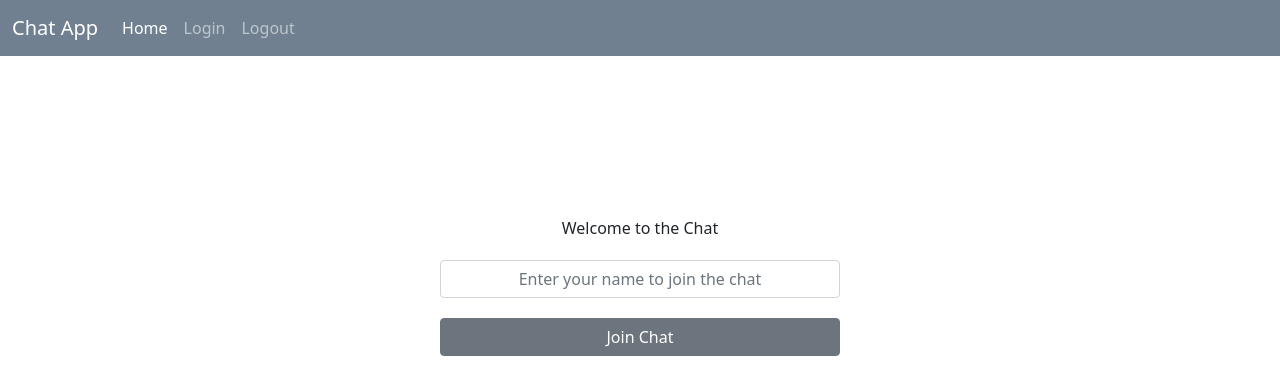
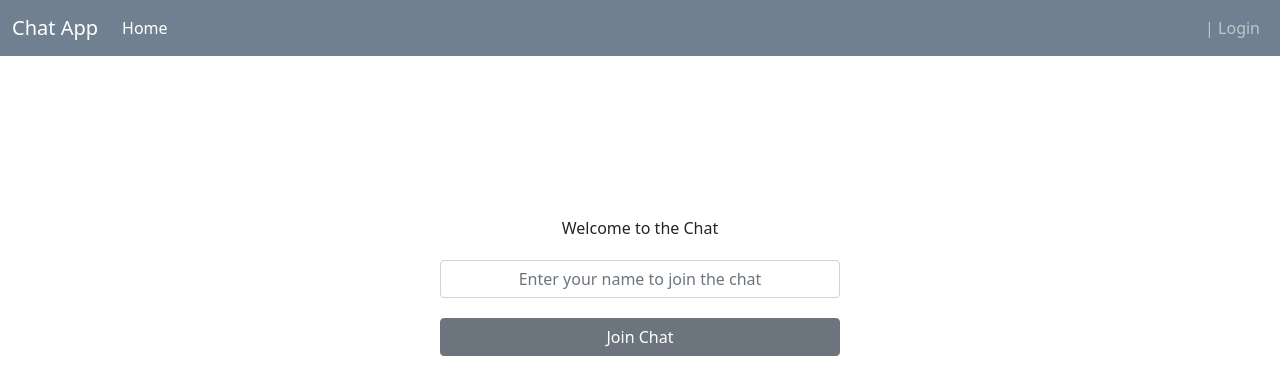
Before and after one commit to Milah3/ChatApp, a Flask app: page /login in a window 1280 px wide. Shown: the top 371 px of the page. Run offline with Flask 2, Linux system fonts and the light colour scheme.

Commit message:
fixed case name=='' @ login redirect. Stable version

```diff
--- a/website/main.py
+++ b/website/main.py
@@ -14,8 +14,10 @@ app.secret_key = "TryToGuessMe"
 @app.route("/login", methods=["POST", "GET"])
 def login():
     if request.method == 'POST':
-        print(request.form)
-        session[NAME_KEY]: request.form["name"]
+        # print(request.form)
+        session[NAME_KEY] = request.form["name"]
+        return redirect(url_for("home"))
+    elif request.method == 'GET' and NAME_KEY in session:
         return redirect(url_for("home"))
     return render_template("/login.html")
 
@@ -25,12 +27,16 @@ def login():
 def home():
     if NAME_KEY not in session:
         return redirect(url_for("login"))
+    elif session[NAME_KEY] == '':
+        session.pop(NAME_KEY, None)
+        return redirect(url_for("login"))
     name = session[NAME_KEY]
     return render_template("index.html")
 
 
 @app.route("/logout")
 def logout():
+    print(session, 'session:')
     session.pop(NAME_KEY, None)
     return render_template("/logout.html")
 
--- a/website/templates/base.html
+++ b/website/templates/base.html
@@ -21,18 +21,31 @@
                 aria-controls="navbarNavDropdown" aria-expanded="false" aria-label="Toggle navigation">
             <span class="navbar-toggler-icon"></span>
         </button>
-        <div class="collapse navbar-collapse" id="navbarNavDropdown">
+        <div class="collapse navbar-collapse" id="navbarNavDropdown" style="justify-content: space-between;">
             <ul class="navbar-nav">
                 <li class="nav-item">
                     <a class="nav-link active" aria-current="page" href="/home">Home</a>
                 </li>
+
+            </ul>
+
+            {% if session["name"] %}
+            <ul class="navbar-nav">
+            <span id="logStatus">
+                    <a class="nav-link" style="text-decoration: none; color: white;">Welcome, {{session["name"]}}</a>
+                </span>
                 <li class="nav-item">
-                    <a class="nav-link" href="/login">Login</a>
-                </li>
-                <li class="nav-item">
-                    <a class="nav-link" href="/logout">Logout</a>
+                    <a class="nav-link" href="/logout">| Logout</a>
                 </li>
             </ul>
+            {% else %}
+            <ul class="navbar-nav">
+                <li class="nav-item" style="text-decoration: none; color: white;">
+                    <a class="nav-link" href="/login">| Login</a>
+                </li>
+            </ul>
+
+            {% endif %}
         </div>
     </div>
 </nav>
--- a/website/templates/login.html
+++ b/website/templates/login.html
@@ -6,7 +6,7 @@
 <!--<h2 class=""> Please enter username </h2>-->
 
 <form class="col-md-8 mx-auto"
-      style="display: grid; gap:20px; margin-top: 20vh; max-width:50vh;" method="post">
+      style="display: grid; gap:20px; margin-top: 20vh; max-width:50vh;" method="post" id="login_form">
     <label for="inputName" class="" style="text-align: center;">Welcome to the Chat</label>
     <input type="username" name="name" class="form-control" style="max-width: 50vh; text-align: center;" id="inputName"
            placeholder="Enter your name to join the chat">
@@ -21,7 +21,6 @@
 {% block script %}
 <script>
 
-
 </script>
 <!--<script src="https://ajax.googleapis.com/ajax/libs/jquery/3.6.0/jquery.min.js"></script>-->
 
```
